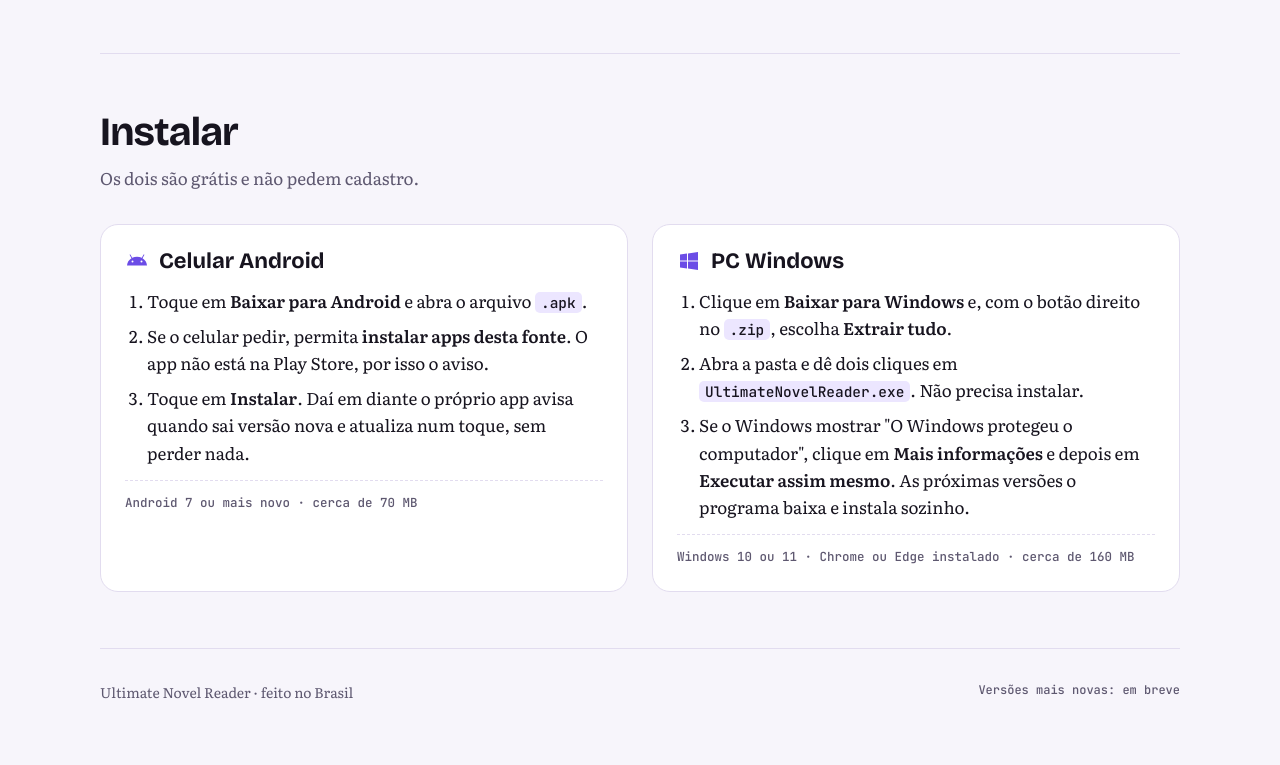
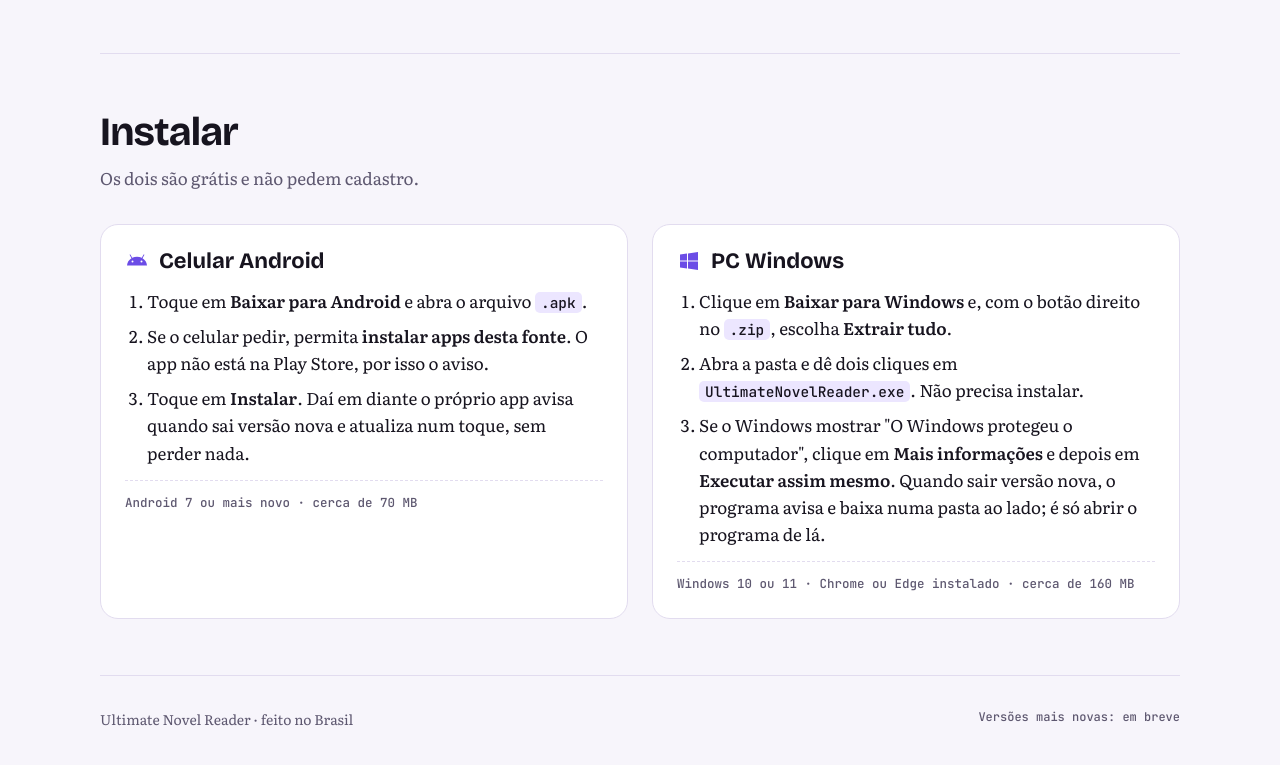
Before and after one commit to andrehuebes09-spec/ultimate-novel-reader, a plain HTML site: page index.html in a window 1280 px wide. Shown: the part 1811-2576 px from the top of the page. Drawn offline with nearby package versions, Linux system fonts and the light colour scheme; no server answers.

Commit message:
Atualiza o site

```diff
--- a/index.html
+++ b/index.html
@@ -270,7 +270,7 @@ footer .mono { font-family: var(--f-mono); font-size: 12px; }
           <ol>
             <li>Clique em <b>Baixar para Windows</b> e, com o botão direito no <code>.zip</code>, escolha <b>Extrair tudo</b>.</li>
             <li>Abra a pasta e dê dois cliques em <code>UltimateNovelReader.exe</code>. Não precisa instalar.</li>
-            <li>Se o Windows mostrar "O Windows protegeu o computador", clique em <b>Mais informações</b> e depois em <b>Executar assim mesmo</b>. As próximas versões o programa baixa e instala sozinho.</li>
+            <li>Se o Windows mostrar "O Windows protegeu o computador", clique em <b>Mais informações</b> e depois em <b>Executar assim mesmo</b>. Quando sair versão nova, o programa avisa e baixa numa pasta ao lado; é só abrir o programa de lá.</li>
           </ol>
           <p class="req">Windows 10 ou 11 · Chrome ou Edge instalado · cerca de 160 MB</p>
         </div>
```
